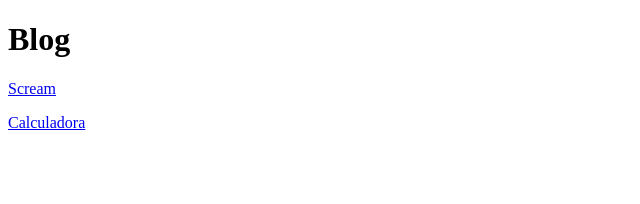
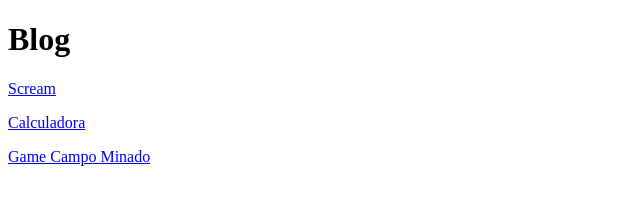
Before and after one commit to 1Miami/U12-Working, a plain HTML site: page new.html in a window 1280 px wide. Shown: the whole page, without its empty margins (0-640 px from the left). Drawn offline with Linux system fonts and the light colour scheme.

Commit message:
Update new.html

```diff
--- a/new.html
+++ b/new.html
@@ -10,6 +10,7 @@
 
     <p id="Atividade1"> <a href="NextClass-Art.html"> Scream </a></p>
     <p id="Atividade2"> <a href="Calculadora.html"> Calculadora </a></p>
+    <p id="Atividade3"> <a href="index1.html"> Game Campo Minado </a></p>
 
     <ul>
 
```
